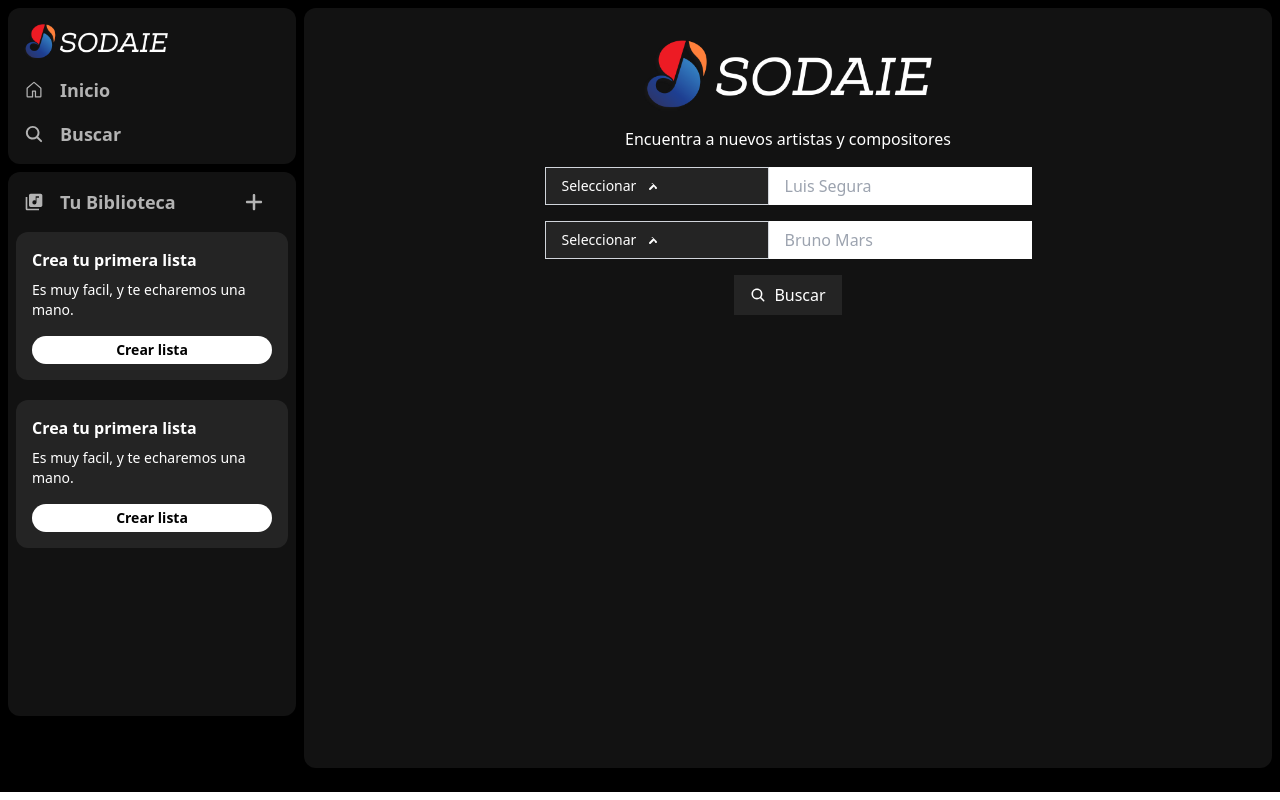
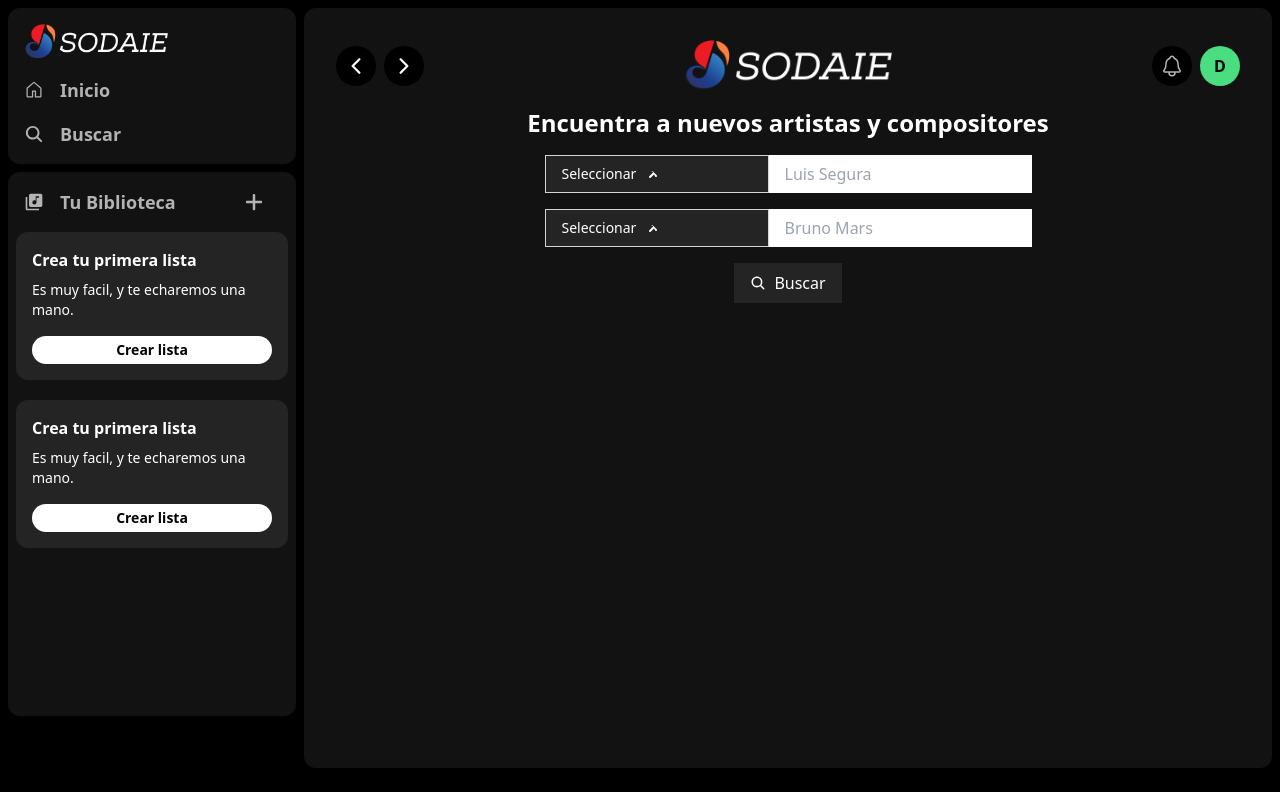
Before and after one commit to Danluis/SODAIE-FRONTEND, a React (Vite) app: page /search in a window 1280 px wide. Built offline with nearby package versions, Linux system fonts and the light colour scheme.

Commit message:
Creacion de vistas principales

```diff
--- a/src/components/Footer.jsx
+++ b/src/components/Footer.jsx
@@ -32,9 +32,9 @@ export default function Footer() {
           </div>
 
           <div className="flex gap-2">
-            <FaInstagram className="text-white w-10 h-10 p-2 rounded-full bg-blackLogo hover:bg-slate-500"/>
-            <FaFacebookSquare className="text-white w-10 h-10 p-2 rounded-full bg-blackLogo hover:bg-slate-500"/>
-            <FaYoutube className="text-white w-10 h-10 p-2 rounded-full bg-blackLogo hover:bg-slate-500"/>
+            <FaInstagram className="text-white w-10 h-10 p-2 rounded-full bg-blackLogo hover:bg-slate-700"/>
+            <FaFacebookSquare className="text-white w-10 h-10 p-2 rounded-full bg-blackLogo hover:bg-slate-700"/>
+            <FaYoutube className="text-white w-10 h-10 p-2 rounded-full bg-blackLogo hover:bg-slate-700"/>
           </div>
       </div>
 
--- /dev/null
+++ b/src/components/Header.jsx
@@ -0,0 +1,29 @@
+import { IoChevronForwardOutline } from "react-icons/io5";
+import { IoChevronBackOutline } from "react-icons/io5";
+
+import { IoNotificationsOutline } from "react-icons/io5";
+
+
+import logoSodaie from '../assets/SODAIE.png'
+
+export default function Header() {
+    return(
+        <div className="flex justify-between items-center">
+                <div className="flex gap-2">
+                    <IoChevronBackOutline className="bg-black text-white rounded-full p-2 w-10 h-10 cursor-pointer"/>
+                    <IoChevronForwardOutline className="bg-black text-white rounded-full p-2 w-10 h-10 cursor-pointer"/>
+                </div>
+
+                <div>
+                    <img className="w-52" src={logoSodaie} alt="" />
+                </div>
+
+                <div className="flex gap-2">
+                    <IoNotificationsOutline className="bg-black text-semiWhite rounded-full p-2 w-10 h-10 transition-transform transform hover:scale-105 cursor-pointer hover:text-white"/>
+                    <span className="inline-flex items-center justify-center w-10 h-10 bg-green-400 rounded-full cursor-pointer transition-transform transform hover:scale-105">
+                        <span className="text-center text-black font-bold">D</span>
+                    </span>
+                </div>
+        </div>
+    )
+}
--- a/src/components/NotificationGuide.jsx
+++ b/src/components/NotificationGuide.jsx
@@ -4,7 +4,7 @@ export default function NotificationGuide({title,message,buttonText,widthButton}
             <span className="font-bold">{title}</span>
             <span className="text-sm">{message}</span>
 
-            <button className={`w-${widthButton} p-1 bg-white text-sm text-black font-bold rounded-3xl mt-2`}>{buttonText}</button>
+            <button className={`w-${widthButton} p-1 bg-white text-sm text-black font-bold rounded-3xl mt-2 transition-transform transform hover:scale-105`}>{buttonText}</button>
         </div>
     )
 }
--- a/src/components/SideBarMenu.jsx
+++ b/src/components/SideBarMenu.jsx
@@ -6,11 +6,11 @@ export default function SideBarMenu () {
     return(
         <div className="text-semiWhite flex item flex-col bg-blackMain rounded-xl w-72 h-min-height">
 
-            <Link to={'/home'} className="flex items-center px-4 pt-4 hover:text-white cursor-pointer">
+            <Link to={'/'} className="flex items-center px-4 pt-4 hover:text-white cursor-pointer">
                 <img className='w-36' src={SodaieLogo} alt="" />
             </Link>
 
-            <Link to={'/home'} className="flex items-center px-4 pt-4 hover:text-white cursor-pointer">
+            <Link to={'/'} className="flex items-center px-4 pt-4 hover:text-white cursor-pointer">
                 <GoHome className="w-5 h-5 mr-4"/>
                 <span className="font-semibold text-lg">Inicio</span>
             </Link>
--- /dev/null
+++ b/src/components/SongCard.jsx
@@ -0,0 +1,9 @@
+export default function SongCard({img,title,artist}) {
+    return(
+        <div className="flex flex-col w-full h-min-height bg-transparent transition-transform transform hover:scale-105 cursor-pointer">
+            <img className="w-40 h-40 rounded-xl" src={img} alt={title} />
+            <span className="text-white text-lg">{title}</span>
+            <span className="text-semiWhite text-sm">{artist}</span>
+        </div>
+    )
+}
--- /dev/null
+++ b/src/components/SongCardList.jsx
@@ -0,0 +1,22 @@
+import SongCard from "./SongCard"
+
+export default function SongCardList({title}) {
+    return(
+        <div className="flex flex-col">
+            <div className="flex justify-between my-6">
+                <span className="text-2xl font-bold text-white cursor-pointer hover:text-semiWhite">{title}</span>
+                <span className="text-semiWhite font-bold cursor-pointer text-sm hover:text-white">Mostrar todos</span>
+            </div>
+
+            <div className="flex gap-2">
+
+                <SongCard img={'https://i.imgur.com/na8LePB.png'} title={'Como Yo'} artist={'Luis Segura'}/>
+                <SongCard img={'https://i.imgur.com/rrsOjBD.png'} title={'La bilirrubina'} artist={'Juan Luis Guerra'}/>
+                <SongCard img={'https://i.imgur.com/tkPSPeA.png'} title={'La Chiflera'} artist={'Fefita La Grande'}/>
+                <SongCard img={'https://i.imgur.com/BvEOTeI.png'} title={'Si tu estuvieras'} artist={'El Torito'}/>
+                <SongCard img={'https://i.imgur.com/UW32Y8f.png'} title={'Los Aparatos'} artist={'El Alfa'}/>
+
+            </div>
+        </div>
+    )
+}
--- a/src/pages/Home/HomePage.jsx
+++ b/src/pages/Home/HomePage.jsx
@@ -1,43 +1,27 @@
 import SideBarMenu from '../../components/SideBarMenu'
 import SideBarPlaylist from '../../components/SideBarPlaylist'
-import SodaieLogo from '../../assets/SODAIE.png'
-import SelectedButton from '../../components/SelectedButton'
+import Header from '../../components/Header'
 import Footer from '../../components/Footer'
-import { IoSearch } from "react-icons/io5";
+import logoSodaie from '../../assets/SODAIE.png'
+import SongCardList from '../../components/SongCardList'
 export default function HomePage(){
-
 
     return(
         <div className='flex flex-col-2 bg-black w-full pb-4 h-full'>
 
-            <div className='p-2 h-full'>
+            <div className='p-2 h-70vh'>
                 <SideBarMenu />
                 <SideBarPlaylist />
             </div>
 
 
             <div className='overflow-y-auto bg-blackMain my-2 mr-2 rounded-xl p-8 w-full h-95vh text-white'>
-
-                <div className='flex flex-col items-center w-full h-full gap-4'>
-                    <img className='w-72' src={SodaieLogo} alt="" />
-                    <span>Encuentra a nuevos artistas y compositores</span>
-
-                    <div className='flex'>
-                        <SelectedButton/>
-                        <input type="text" className='text-black px-4 ' placeholder='Luis Segura' />
-                    </div>
-
-                    <div className='flex'>
-                        <SelectedButton/>
-                        <input type="text" className='text-black px-4' placeholder='Bruno Mars' />
-                    </div>
-
-                        <button className='flex items-center gap-2 py-2 px-4 bg-secondaryBlack hover:bg-black'>
-                            <IoSearch className=''/>
-                            <span>Buscar</span>
-                        </button>
-                </div>
-
+                <Header logo={logoSodaie}/>
+                <SongCardList title={'Escuchado recientemente'}/>
+                <SongCardList title={'Subidas recientemente'}/>
+                <SongCardList title={'Las mas escuchadas'}/>
+                <SongCardList title={'Las mas votadas'}/>
+                <SongCardList title={'Musica de Temporada'}/>
                 <Footer/>
             </div>
 
--- a/src/pages/Home/SearchPage.jsx
+++ b/src/pages/Home/SearchPage.jsx
@@ -1,9 +1,9 @@
 import SideBarMenu from '../../components/SideBarMenu'
 import SideBarPlaylist from '../../components/SideBarPlaylist'
-import SodaieLogo from '../../assets/SODAIE.png'
 import SelectedButton from '../../components/SelectedButton'
 import Footer from '../../components/Footer'
 import { IoSearch } from "react-icons/io5";
+import Header from '../../components/Header'
 export default function SearchPage(){
 
 
@@ -18,9 +18,10 @@ export default function SearchPage(){
 
             <div className='overflow-y-auto bg-blackMain my-2 mr-2 rounded-xl p-8 w-full h-95vh text-white'>
 
-                <div className='flex flex-col items-center w-full h-full gap-4'>
-                    <img className='w-72' src={SodaieLogo} alt="" />
-                    <span>Encuentra a nuevos artistas y compositores</span>
+                <Header/>
+
+                <div className='flex flex-col items-center w-full h-full mt-4 gap-4'>
+                    <span className='text-2xl font-semibold'>Encuentra a nuevos artistas y compositores</span>
 
                     <div className='flex'>
                         <SelectedButton/>
--- a/src/routes/routes.jsx
+++ b/src/routes/routes.jsx
@@ -5,10 +5,11 @@ import SearchPage from "../pages/Home/SearchPage";
 const RoutesApp = () => {
   return (
     <Routes>
-        <Route path="/" element={<Login /> }/>
         <Route element={<Login/>}></Route>
-        <Route index path="/home" element={<HomePage/>} />
+        <Route index path="/" element={<HomePage/>} />
         <Route path="/search" element={<SearchPage/>} />
+        <Route path="/login" element={<Login /> }/>
+
     </Routes>
   );
 };
```
Also changed, not shown: src/assets/SerchLogo.png (added).
